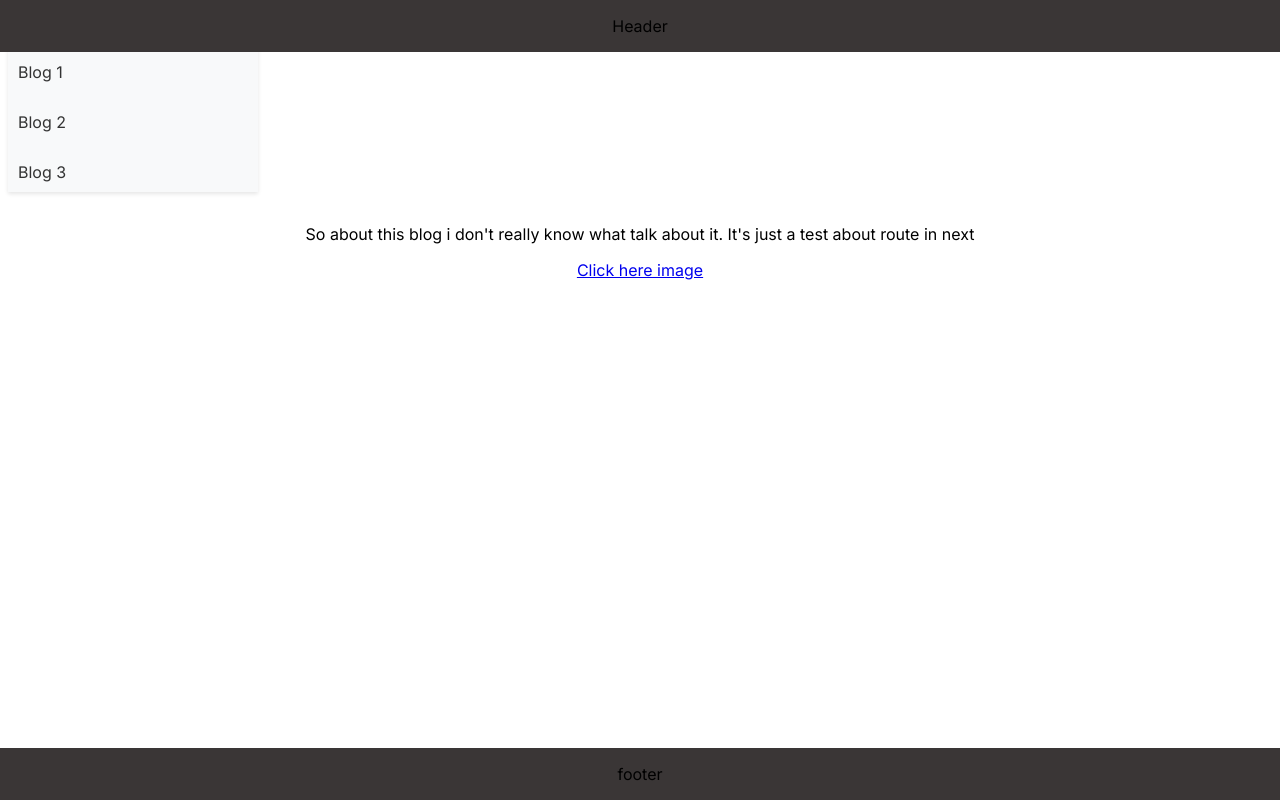
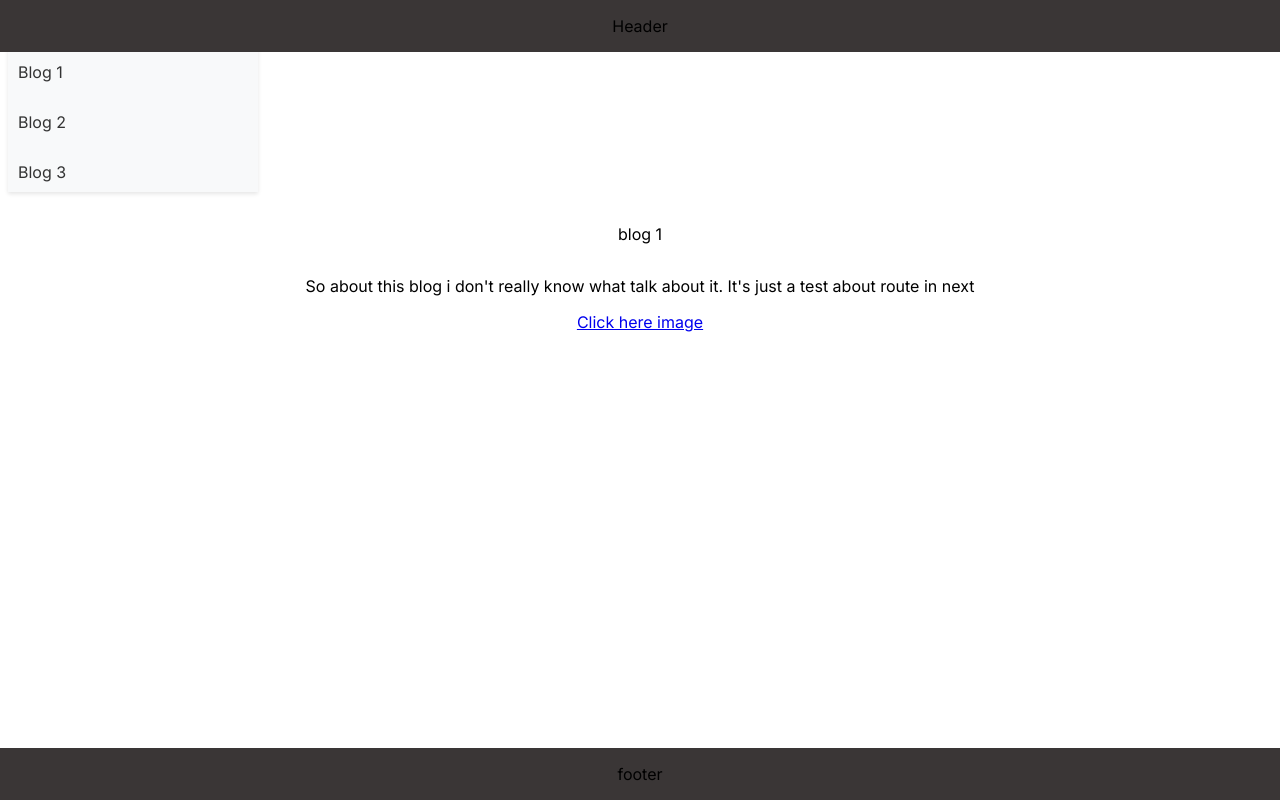
Before and after one commit to FanomezanaNat/nextJs-route-test, a Next.js app: page /blog/1 in a window 1280 px wide. Built offline with nearby package versions, Linux system fonts and the light colour scheme.

Commit message:
feat: update blog

```diff
--- a/app/blog/[id]/page.tsx
+++ b/app/blog/[id]/page.tsx
@@ -6,8 +6,11 @@ import Link from 'next/link';
 
 export default function Blog() {
   const path=usePathname();
+  const ids=path.split("/")
+  const id= ids[2];
   return (
     <div className={styles.body}>
+      <p>blog {id}</p>
       <p>So about this blog i don't really know what talk about it. It's just a test about route in next </p>
       <Link href={`${path}/image`}> Click here  image</Link>
     </div>
```
